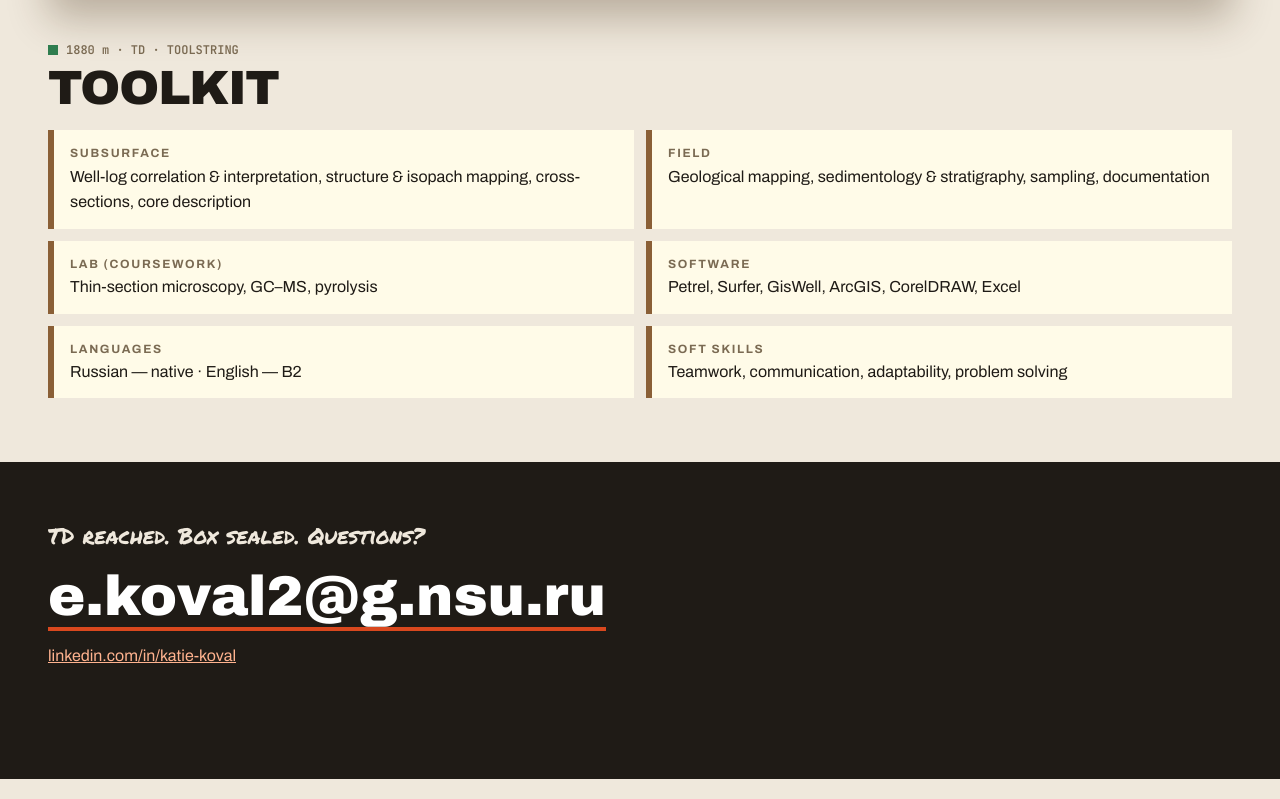
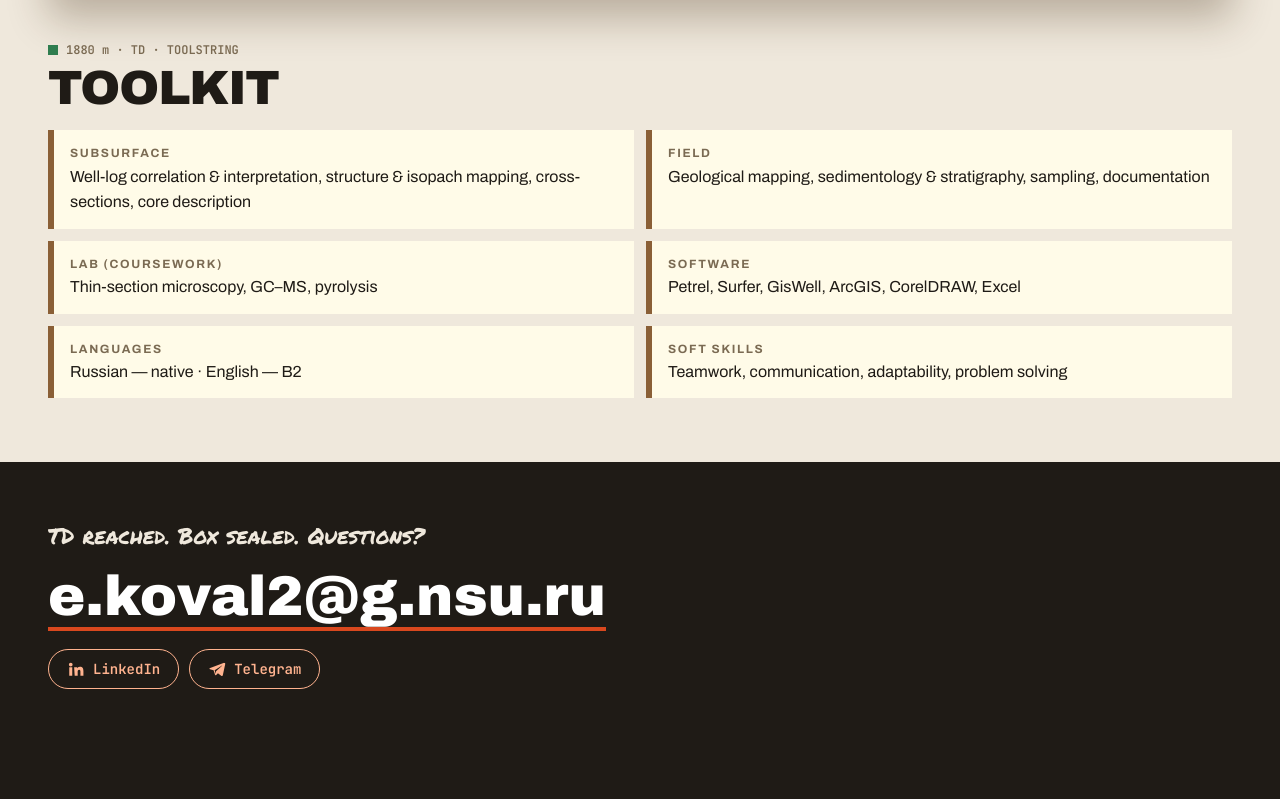
Before and after one commit to LessVegetables/k.koval.earth, a plain HTML site: page index.html in a window 1280 px wide. Shown: the part 3015-3814 px from the top of the page. Drawn offline with Linux system fonts and the light colour scheme.

Commit message:
feat: Telegram and LinkedIn as footer buttons, drop arrow in section name

```diff
--- a/index.html
+++ b/index.html
@@ -145,6 +145,10 @@
     footer { background: var(--ink); color: var(--bg); padding: 56px 0 110px; }
     footer .in { max-width: 1400px; margin: 0 auto; padding: 0 16px; }
     footer a { color: #ffb38f; }
+    .social { display: flex; flex-wrap: wrap; gap: 10px; margin-top: 22px; }
+    .social a { display: inline-flex; align-items: center; gap: 8px; padding: 10px 18px; border: 1.5px solid #ffb38f; border-radius: 999px; color: #ffb38f; text-decoration: none; font: 600 14px 'JetBrains Mono', monospace; transition: background-color .15s, color .15s; }
+    .social a:hover, .social a:focus-visible { background: #ffb38f; color: var(--ink); }
+    .social svg { width: 18px; height: 18px; fill: currentColor; }
     footer .big { font: 900 clamp(26px, 6vw, 56px)/1.1 Archivo, sans-serif; color: #fff; text-decoration: none; border-bottom: 4px solid var(--accent); word-break: break-word; }
 
     @media (min-width: 900px) {
@@ -305,14 +309,14 @@
               <dt>Event</dt><dd>64th International Scientific Student Conference (ISSC-2026)</dd>
               <dt>Where</dt><dd>Novosibirsk State University · 15–21 April 2026</dd>
               <dt>Scale</dt><dd>~3,000 participants, 49 sections</dd>
-              <dt>Section</dt><dd>Geology → <a href="https://www.nsu.ru/n/issc/sections/nauki-o-zhizni-i-zemle/geologiya/geologiya-mestorozhdeniy-nefti-i-gaza/">Geology of Oil and Gas Fields</a></dd>
+              <dt>Section</dt><dd><a href="https://www.nsu.ru/n/issc/sections/nauki-o-zhizni-i-zemle/geologiya/geologiya-mestorozhdeniy-nefti-i-gaza/">Geology of Oil and Gas Fields</a></dd>
               <dt>Supervisor</dt><dd>Andrey M. Fomin</dd>
             </dl>
             <dl class="ru">
               <dt>Событие</dt><dd>64-я Международная научная студенческая конференция (МНСК-2026)</dd>
               <dt>Где</dt><dd>Новосибирский государственный университет · 15–21 апреля 2026</dd>
               <dt>Масштаб</dt><dd>~3000 участников, 49 секций</dd>
-              <dt>Секция</dt><dd>Геология → <a href="https://www.nsu.ru/n/issc/sections/nauki-o-zhizni-i-zemle/geologiya/geologiya-mestorozhdeniy-nefti-i-gaza/">Геология месторождений нефти и газа</a></dd>
+              <dt>Секция</dt><dd><a href="https://www.nsu.ru/n/issc/sections/nauki-o-zhizni-i-zemle/geologiya/geologiya-mestorozhdeniy-nefti-i-gaza/">Геология месторождений нефти и газа</a></dd>
               <dt>Руководитель</dt><dd>Фомин Андрей Михайлович</dd>
             </dl>
             <p class="cite en"><b>Published abstract</b>Koval E.A. Correlation of Lower Cambrian inter-salt deposits in the southern Nepa-Botuoba Anteclise… // Geology: Proceedings of the 64th ISSC. Novosibirsk: NSU, 2026. P. 31. (In Russian.) · EDN NOZZDV · indexed in RSCI</p>
@@ -398,7 +402,10 @@
     <div class="in">
       <p class="mk" style="font-size:22px;margin-bottom:12px"><span class="en">TD reached. Box sealed. Questions?</span><span class="ru">Забой достигнут. Ящик опечатан. Вопросы?</span></p>
       <a class="big" href="mailto:e.koval2@g.nsu.ru">e.koval2@g.nsu.ru</a>
-      <p style="margin-top:16px"><a href="https://linkedin.com/in/katie-koval">linkedin.com/in/katie-koval</a></p>
+      <p class="social">
+        <a href="https://linkedin.com/in/katie-koval"><svg viewBox="0 0 24 24" aria-hidden="true"><path d="M4.98 3.5a2.5 2.5 0 1 1 0 5 2.5 2.5 0 0 1 0-5zM3 9.5h4V21H3zM9.5 9.5h3.8v1.6h.06c.53-1 1.83-2.06 3.77-2.06 4.03 0 4.77 2.65 4.77 6.1V21h-4v-5.13c0-1.22-.02-2.8-1.7-2.8-1.71 0-1.97 1.33-1.97 2.7V21h-4z"/></svg>LinkedIn</a>
+        <a href="https://t.me/kovaIka"><svg viewBox="0 0 24 24" aria-hidden="true"><path d="M21.5 3.6 2.9 10.8c-1.27.5-1.26 1.2-.23 1.52l4.77 1.49 1.84 5.66c.22.62.4.86.82.86.41 0 .6-.19.83-.41l2.3-2.24 4.79 3.54c.88.49 1.52.24 1.74-.82l3.15-14.83c.32-1.29-.49-1.88-1.41-1.47zM8.86 13.5l9.37-5.92c.47-.28.9-.13.55.18l-8.03 7.24-.31 3.33z"/></svg>Telegram</a>
+      </p>
     </div>
   </footer>
 
```
